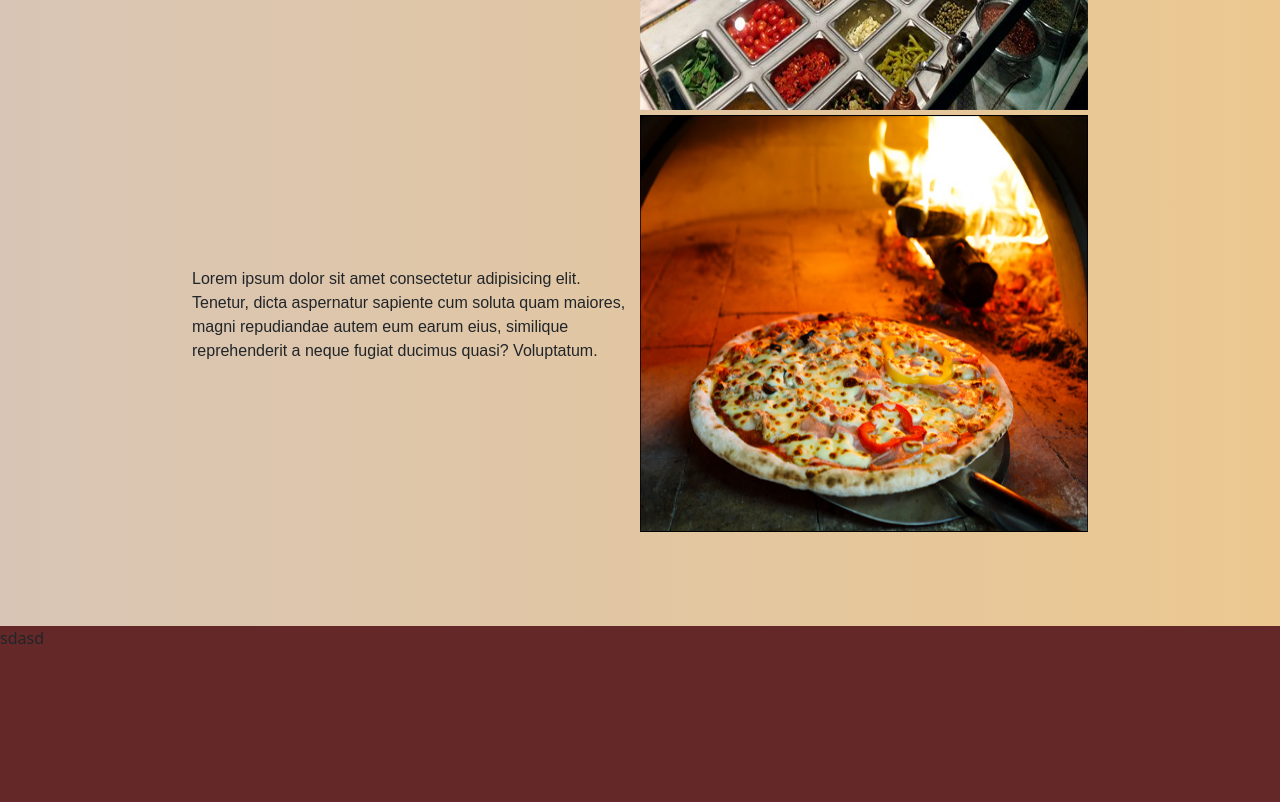
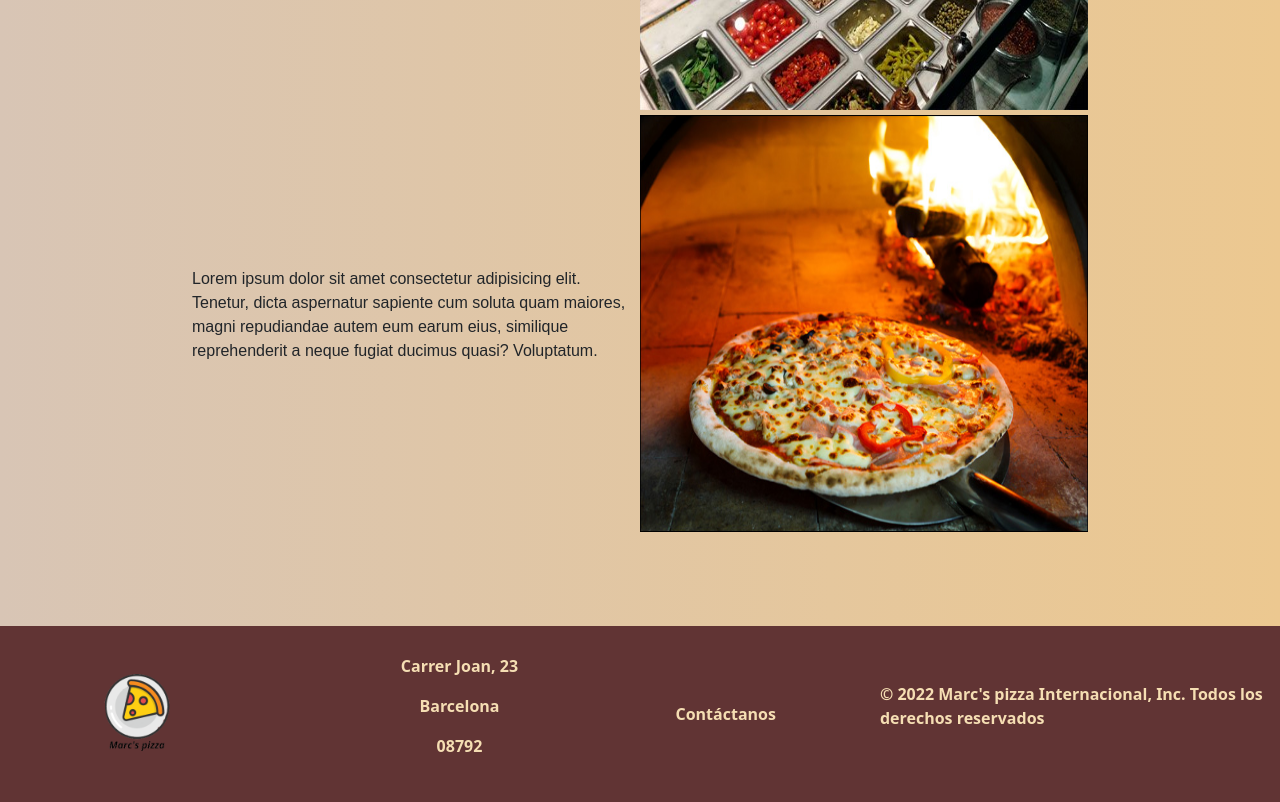
Before and after one commit to marcormun/Proyecto-2, a website: page index.html in a window 1280 px wide. Shown: the part 1070-1872 px from the top of the page. Drawn offline with nearby package versions, Linux system fonts and the light colour scheme.

Commit message:
Primera version footer

```diff
--- a/css/styles.css
+++ b/css/styles.css
@@ -8,7 +8,7 @@
     align-items: center;
     background-color: rgb(172, 152, 152);
 }
-.link a:link {
+a:link {
     text-decoration: none;
 }
 .barraNavegacion{
@@ -132,11 +132,29 @@
     top: 106em;
     display: flex;
     flex-direction: row;
-    background-color: rgb(101, 40, 40);
+    align-items: center;
+    justify-content: space-between;
+    background-color: rgb(97, 52, 52);
 }
-
-
-
+.direccion{
+    width: 20%;
+    height: 100%;
+    display: flex;
+    flex-direction: column;
+    align-items: center;
+    justify-content: center;
+    /* background-color: antiquewhite; */
+}
+.textoFooter{
+    font-weight: bold;
+    color: wheat;
+    display: flex;
+    align-items: center;
+    justify-content: center;
+}
+.tamañoLink{
+    width: 30%;
+}
 
 @media (max-width: 1200px) {
     .bordes{
--- a/index.html
+++ b/index.html
@@ -15,7 +15,7 @@
             <div class="links">
                 <div class="link"><a class="fuenteLinks" href="index.html">Home</a></div>
                 <div class="link"><a class="fuenteLinks" href="html/carta.html">Nuestra carta</a></div>
-                <div class="link"><a class="fuenteLinks" href="html/contacto.html">Contactanos</a></div>
+                <div class="link"><a class="fuenteLinks" href="html/contacto.html">Contáctanos</a></div>
             </div>
         </div>
         <div class="cuerpo">
@@ -60,7 +60,24 @@
             <div class="bordes"></div>
         </div>
         <div class="piePagina">
-            <p>sdasd</p>
+            <div class="espacioMovil"></div>
+            <div>
+                <a href="index.html"><img class="logo" src="img/logo.png" alt="Logo pizzeria"/></a>
+            </div>
+            <div class="espacioMovil"></div>
+            <div class="direccion">
+                <p class="textoFooter">Carrer Joan, 23</p>
+                <p class="textoFooter">Barcelona</p>
+                <p class="textoFooter">08792</p>
+            </div>
+            <div class="link">
+                <a class="textoFooter" href="html/contacto.html">Contáctanos</a>
+            </div>
+            <div class="link tamañoLink">
+                <p class="textoFooter">© 2022 Marc's pizza Internacional, Inc. Todos los derechos reservados</p>
+            </div>
+
+
         </div>
     </div>
 </body>
```
